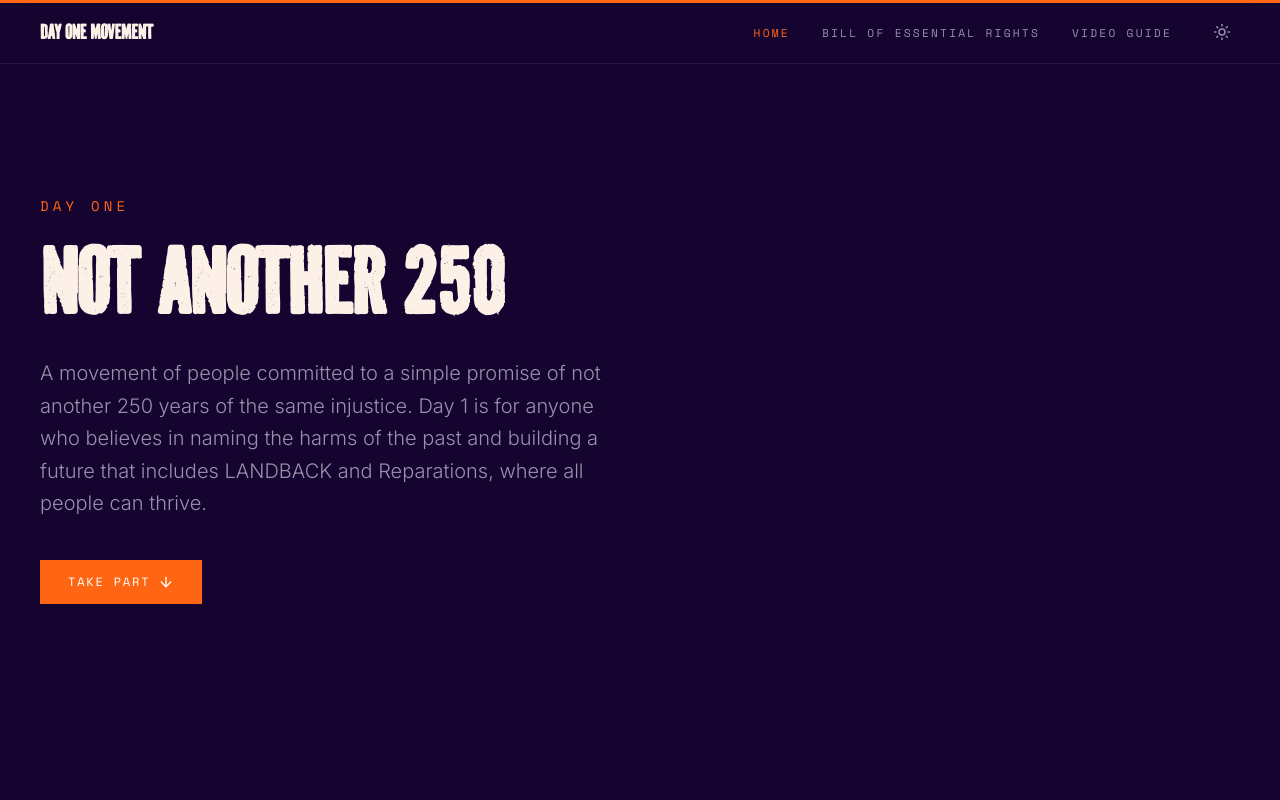
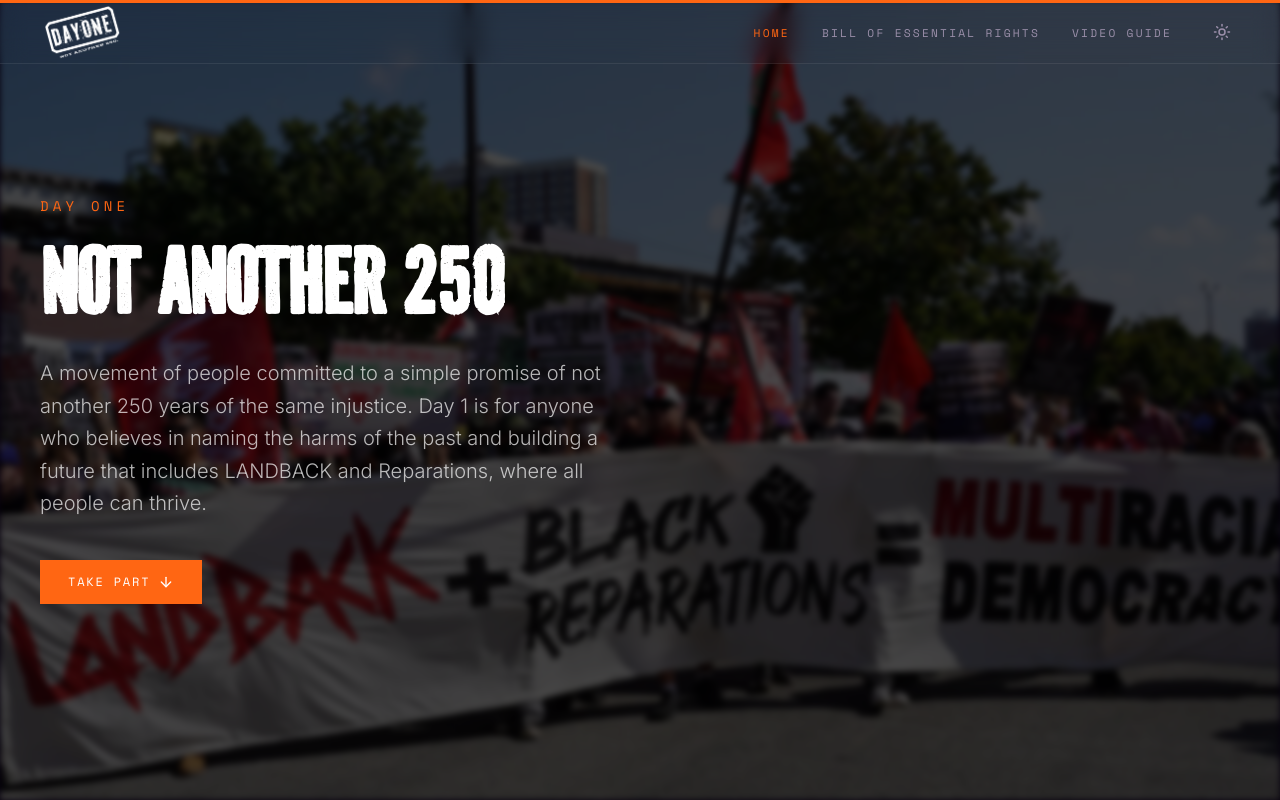
Before and after one commit to dayonemovement/dayonemovement.github.io, a React (Vite) app: page / in a window 1280 px wide. Shown: the top 800 px of the page. Built offline with nearby package versions, Linux system fonts and the light colour scheme.

Commit message:
feat: hero image and logo

```diff
--- a/src/components/Hero.jsx
+++ b/src/components/Hero.jsx
@@ -2,6 +2,7 @@
 
 import { ArrowDown } from "lucide-react"
 import { motion, useReducedMotion } from "framer-motion"
+import bgImage from "../assets/protest.webp"
 
 const fadeUp = {
     hidden: { opacity: 0, y: 24 },
@@ -18,8 +19,22 @@
     })
 
     return (
-        <section className="flex h-dvh items-center" id="hero">
-            <div className="container">
+        <section className="relative flex h-dvh items-center overflow-hidden" id="hero">
+
+            {/* Background image */}
+            <div
+                className="absolute inset-0 bg-cover bg-center"
+                style={{
+                    backgroundImage: `url(${bgImage})`,
+                    filter: "blur(3px)",
+                    // transform: "scale(1.05)",
+                }}
+            />
+            {/* Dark overlay for dark mode, stronger overlay for light mode */}
+            <div className="absolute inset-0 bg-black/50 dark:bg-black/70" />
+
+            {/* Foreground content */}
+            <div className="container relative z-10">
                 <motion.p
                     initial="hidden"
                     animate="visible"
@@ -30,7 +45,7 @@
                     Day One
                 </motion.p>
 
-                <h1 className="font-display text-display leading-[0.95]">
+                <h1 className="font-display text-display leading-[0.95] text-white">
                     <motion.span
                         initial="hidden"
                         animate="visible"
@@ -47,7 +62,7 @@
                     animate="visible"
                     variants={fadeUp}
                     transition={transition(0.3)}
-                    className="mt-8 max-w-xl text-lg leading-relaxed text-muted md:text-xl"
+                    className="mt-8 max-w-xl text-lg leading-relaxed text-white/70 md:text-xl"
                 >
                     A movement of people committed to a simple promise of not another 250 years of the same injustice. Day 1 is for anyone who believes in naming the harms of the past and building a future that includes LANDBACK and Reparations, where all people can thrive.
                 </motion.p>
@@ -69,12 +84,6 @@
                             className="transition-transform group-hover:translate-y-0.5"
                         />
                     </a>
-                    {/* <a
-                        href="/events"
-                        className="inline-flex items-center border border-line px-7 py-3.5 font-mono text-xs uppercase tracking-[0.15em] transition-colors hover:border-text focus-visible:outline focus-visible:outline-2 focus-visible:outline-offset-2 focus-visible:outline-text"
-                    >
-                        Events near you
-                    </a> */}
                 </motion.div>
             </div>
         </section>
--- a/src/components/Navbar.jsx
+++ b/src/components/Navbar.jsx
@@ -3,14 +3,16 @@
 import { AnimatePresence, motion } from 'framer-motion'
 import { Menu, X, Sun, Moon } from 'lucide-react'
 import { useTheme } from '../hooks/useTheme'
+import logoDark from '../assets/dayone-dark.png'
+import logoWhite from '../assets/dayone-white.png'
 
 const links = [
   { to: '/#hero', label: 'Home' },
   // { to: '/media', label: 'Media' },
   // { to: '/events', label: 'Events' },
   // { to: '/resources', label: 'Resources' },
-  { to: '/bill-of-essential-rights', label: 'Bill of Essential Rights'},
-  { to: '/video-guide', label: 'Video Guide'},
+  { to: '/bill-of-essential-rights', label: 'Bill of Essential Rights' },
+  { to: '/video-guide', label: 'Video Guide' },
 ]
 
 function ThemeToggle() {
@@ -67,10 +69,21 @@
       <div className="container flex h-full items-center justify-between">
         <NavLink
           to="/#hero"
-          className="font-display text-xl font-extrabold uppercase tracking-tight"
+          className="flex items-center"
           onClick={() => setOpen(false)}
         >
-          Day One Movement
+          <img
+            src={logoDark}
+            alt="Day One Movement"
+            className="block dark:hidden h-15 w-auto"
+            decoding="async"
+          />
+          <img
+            src={logoWhite}
+            alt="Day One Movement"
+            className="hidden dark:block h-15 w-auto"
+            decoding="async"
+          />
         </NavLink>
 
         {/* Desktop */}
--- a/src/components/Rights.jsx
+++ b/src/components/Rights.jsx
@@ -31,7 +31,7 @@
                     {String(i + 1).padStart(2, '0')}
                   </span>
                   <div>
-                    <p className="font-display text-base font-black uppercase tracking-wide">{r.title}</p>
+                    <p className="font-display text-3xl font-black uppercase tracking-wide">{r.title}</p>
                     <p className="mt-2 text-sm leading-relaxed text-muted">{r.body}</p>
                   </div>
                 </div>
--- a/src/pages/VideoGuide.jsx
+++ b/src/pages/VideoGuide.jsx
@@ -75,7 +75,7 @@
                     </h1>
                 </Reveal>
                 <Reveal delay={0.1} className="mt-10 max-w-2xl">
-                    <p className="border-l-2 border-accent pl-4 font-display text-lg font-black uppercase tracking-wide">
+                    <p className="border-l-2 border-accent pl-4 font-display text-3xl font-black uppercase tracking-wide">
                         America, stolen lands built by stolen hands.<br />
                         Not another 250. Not another day.
                     </p>
@@ -88,7 +88,7 @@
             {/* Recording tips */}
             <section className="container py-16 md:py-24">
                 <Reveal>
-                    <p className="mb-10 font-mono text-xs uppercase tracking-[0.25em] text-accent">
+                    <p className="mb-10 font-mono text-3xl uppercase tracking-[0.25em] text-accent">
                         Guidance for Recording
                     </p>
                 </Reveal>
@@ -96,7 +96,7 @@
                     {tips.map((tip, i) => (
                         <Reveal key={i} delay={0.04 * i}>
                             <div className="grid grid-cols-[6rem_1fr] gap-6 py-8 md:grid-cols-[10rem_1fr] md:gap-10">
-                                <p className="pt-0.5 font-display text-sm font-black uppercase tracking-wide text-accent">
+                                <p className="pt-0.5 font-display text-2xl font-black uppercase tracking-wide text-accent">
                                     {tip.label}
                                 </p>
                                 <p className="text-sm leading-relaxed text-muted">{tip.body}</p>
@@ -109,7 +109,7 @@
             {/* Prompts */}
             <section className="container pb-16 md:pb-24">
                 <Reveal>
-                    <p className="mb-10 font-mono text-xs uppercase tracking-[0.25em] text-accent">
+                    <p className="mb-10 font-mono text-3xl uppercase tracking-[0.25em] text-accent">
                         Prompts
                     </p>
                 </Reveal>
```
Also changed, not shown: src/assets/dayone-dark.png (added), src/assets/dayone-white.png (added).
